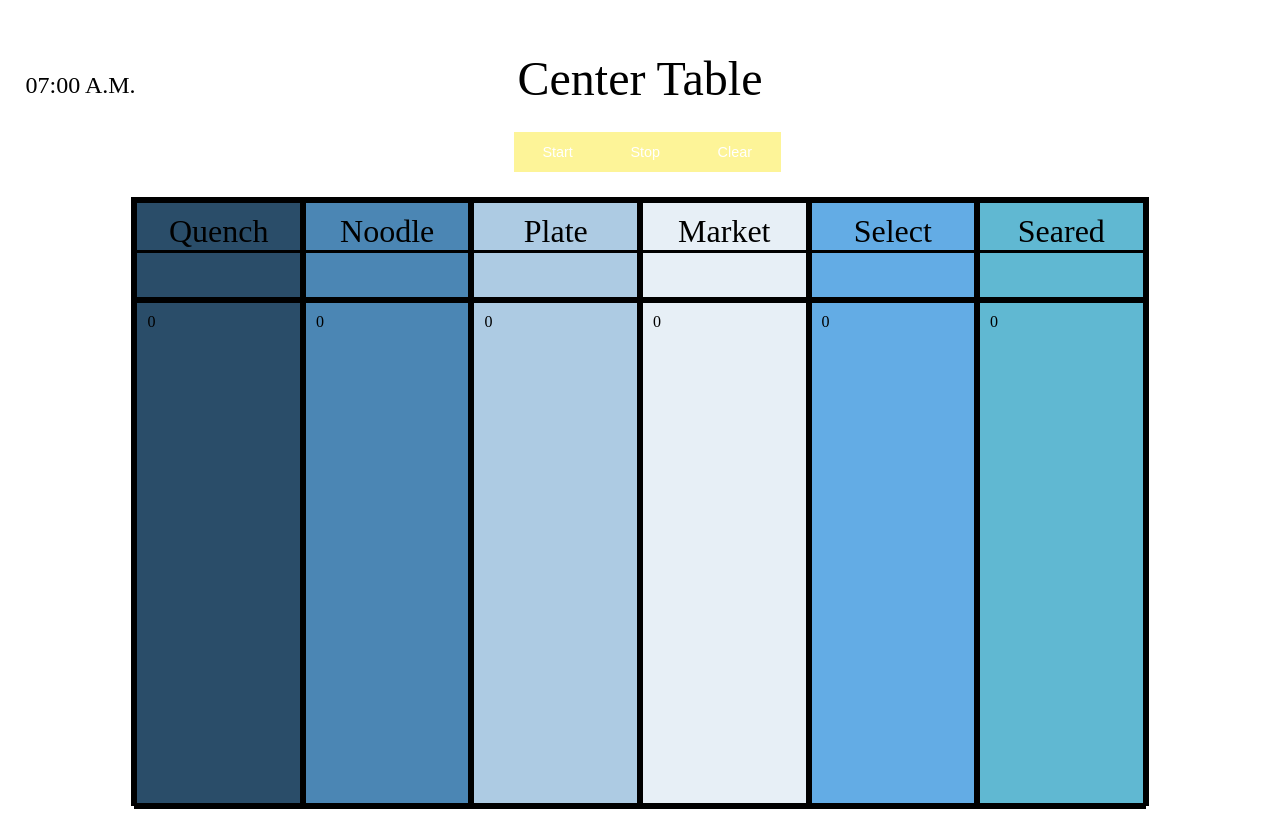
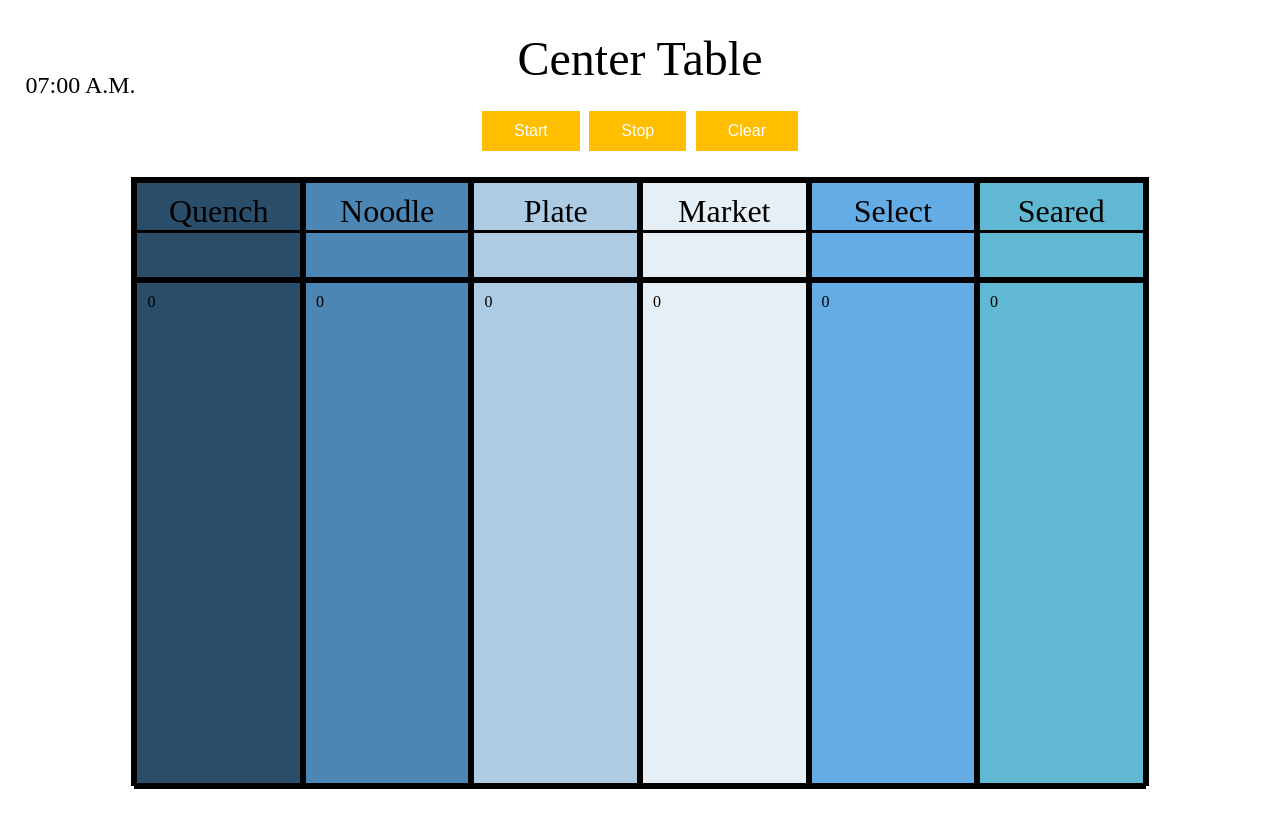
Before and after one commit to cosmo-wang/Center-Table-Simulatio, a PHP site: page / in a window 1280 px wide. After the commit the page ends 789 px from the top, so only its background shows below. Run offline with PHP 8.4, Linux system fonts and the light colour scheme.

Commit message:
color changed again

```diff
--- a/index.css
+++ b/index.css
@@ -2,13 +2,14 @@
 	text-align: center;
 	font-size: 3em;
 	margin: 2%;
+	margin-top: 5px;
 }
 
 #control-panel {
 	margin-left: auto;
 	margin-right: auto;
 	margin-bottom: 2%;
-	width: 20%;
+	width: 25%;
 	display: flex;
 	justify-content: space-between;
 }
@@ -21,12 +22,12 @@ body:before{
 }
 
 button{
-  background:#fdf498;
+  background:#ffbf00;
   color:#fff;
   border:none;
   position:relative;
   height:40px;
-  font-size:0.9em;
+  font-size:1em;
   padding:0 2em;
   cursor:pointer;
   transition:800ms ease all;
@@ -35,7 +36,7 @@ button{
 
 button:hover{
   background:#fff;
-  color:#1AAB8A;
+  color:#a67c00;
 }
 
 button:before,button:after{
@@ -45,7 +46,7 @@ button:before,button:after{
   right:0;
   height:2px;
   width:0;
-  background: #fdf498;
+  background: #ffbf00;
   transition:400ms ease all;
 }
 
```
